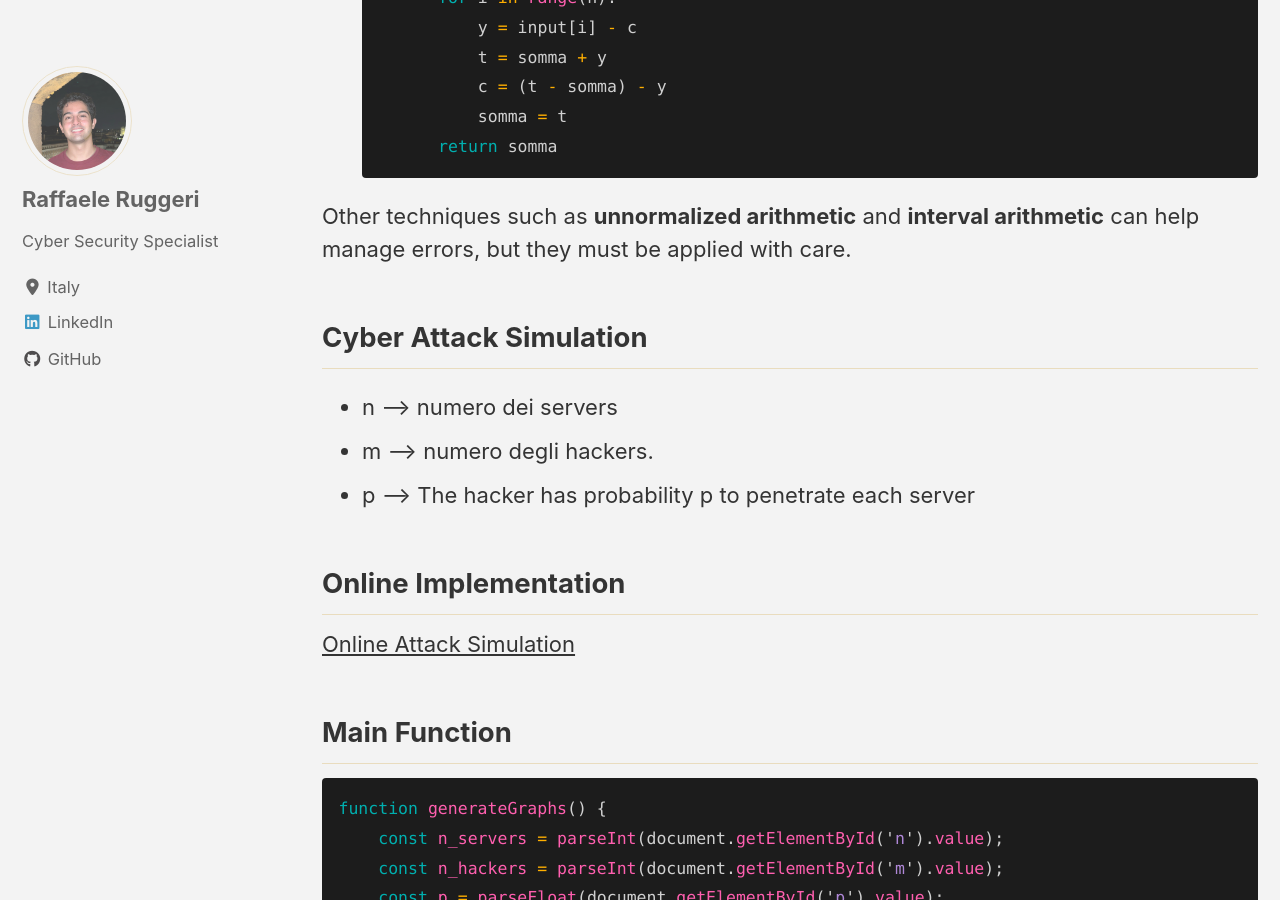
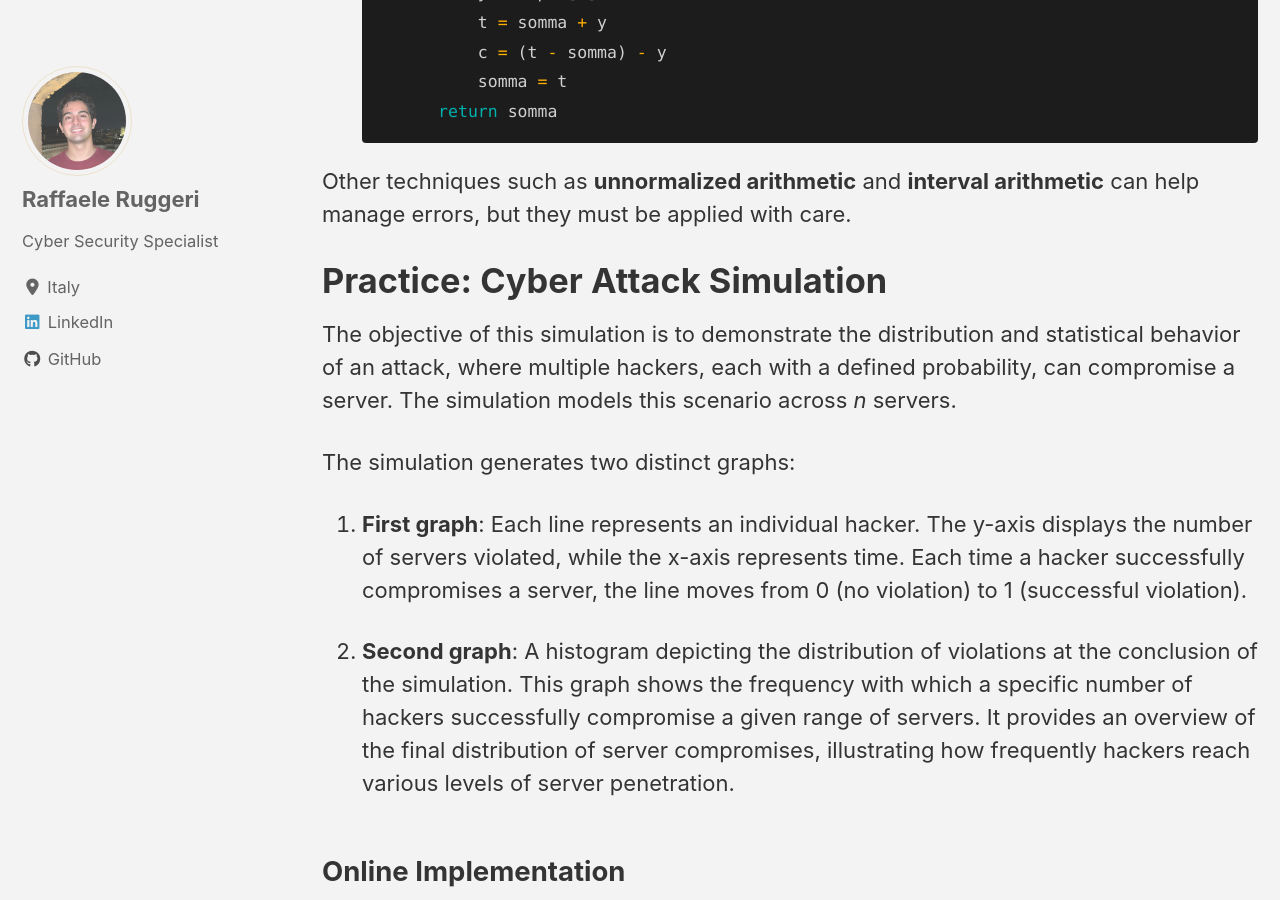
Before and after one commit to Raffo24/raffo24.github.io, a Jekyll site: the page built from _posts/statistics/2022-08-26-hw1.md, in a window 1280 px wide and 900 px high, scrolled down 6229 px. Built offline with Jekyll 4.4.1, drawn with Linux system fonts in a browser that asks for light colours; cached includes are drawn as plain includes; nearby versions of some CDN libraries; formulas are drawn with MathJax 3; some of the changed text lies outside the part shown.

Commit message:
Update 2022-08-26-hw1.md

````diff
--- a/_posts/statistics/2022-08-26-hw1.md
+++ b/_posts/statistics/2022-08-26-hw1.md
@@ -145,11 +145,15 @@
 ```
 
 Other techniques such as **unnormalized arithmetic** and **interval arithmetic** can help manage errors, but they must be applied with care.
-## Cyber Attack Simulation
+# Practice: Cyber Attack Simulation
 
-- n --> numero dei servers
-- m --> numero degli hackers.
-- p --> The hacker has probability p to penetrate each server
+The objective of this simulation is to demonstrate the distribution and statistical behavior of an attack, where multiple hackers, each with a defined probability, can compromise a server. The simulation models this scenario across *n* servers.
+
+The simulation generates two distinct graphs:
+
+1. **First graph**: Each line represents an individual hacker. The y-axis displays the number of servers violated, while the x-axis represents time. Each time a hacker successfully compromises a server, the line moves from 0 (no violation) to 1 (successful violation).
+
+2. **Second graph**: A histogram depicting the distribution of violations at the conclusion of the simulation. This graph shows the frequency with which a specific number of hackers successfully compromise a given range of servers. It provides an overview of the final distribution of server compromises, illustrating how frequently hackers reach various levels of server penetration.
 
 ## Online Implementation
 
````
